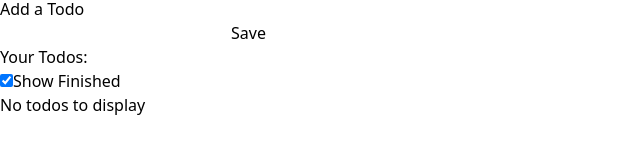
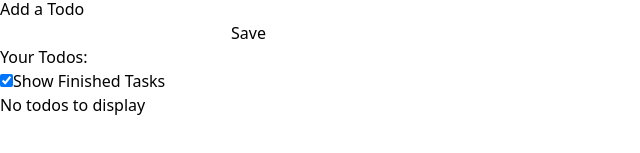
Before and after one commit to hazikkhatri/React-TodoList, a React (Vite) app: page / in a window 1280 px wide. Shown: the part 207-360 px from the top of the page, without its empty margins (0-640 px from the left). Built offline with nearby package versions, Linux system fonts and the light colour scheme.

Commit message:
Update App.jsx

```diff
--- a/src/App.jsx
+++ b/src/App.jsx
@@ -61,7 +61,7 @@ function App() {
   return (
     <>
       <Navbar />
-      <div className="container mx-auto bg-violet-200 mt-4 rounded-md p-3 min-h-[80vh] w-max">
+      <div className="container mx-auto bg-violet-200 mt-4 rounded-md p-3 min-h-[80vh] md:w-4/5 w-max">
         <div className="AddTodo">
           <h2 className='text-2xl select-none font-medium'>Add a Todo</h2>
           <div className='flex items-center'>
@@ -70,7 +70,7 @@ function App() {
           </div>
         </div>
         <h2 className='text-xl select-none mb-3 font-medium'>Your Todos:</h2>
-        <input onChange={toggleFinished} type="checkbox" className='font-fold ml-1' checked={showFinished} /><span className='text-base ml-3 select-none'>Show Finished</span>
+        <input onChange={toggleFinished} type="checkbox" className='font-fold ml-1' checked={showFinished} /><span className='text-base ml-3 select-none'>Show Finished Tasks</span>
         <div className="todos mt-2">
           {todos.length === 0 && <div className='font-medium text-xl select-none mt-4'>No todos to display</div>}
           {todos.map(item => {
```
